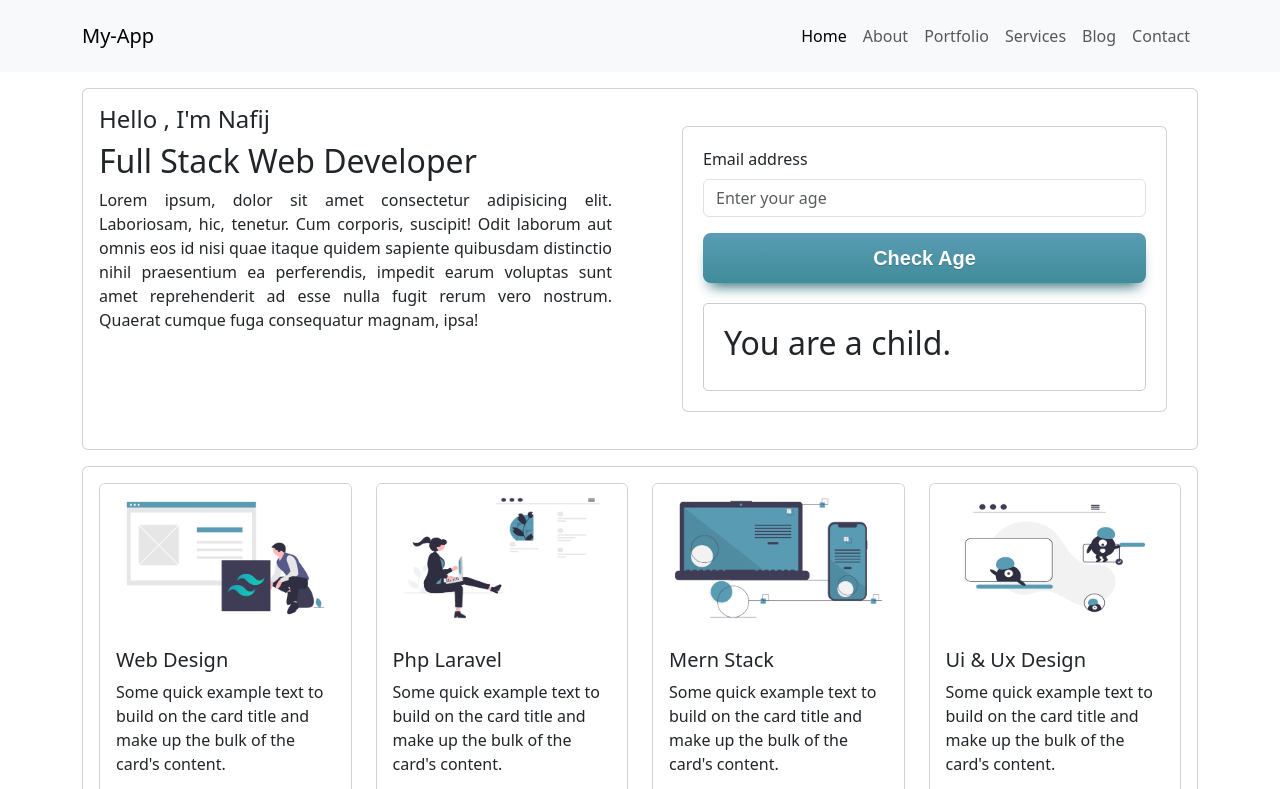
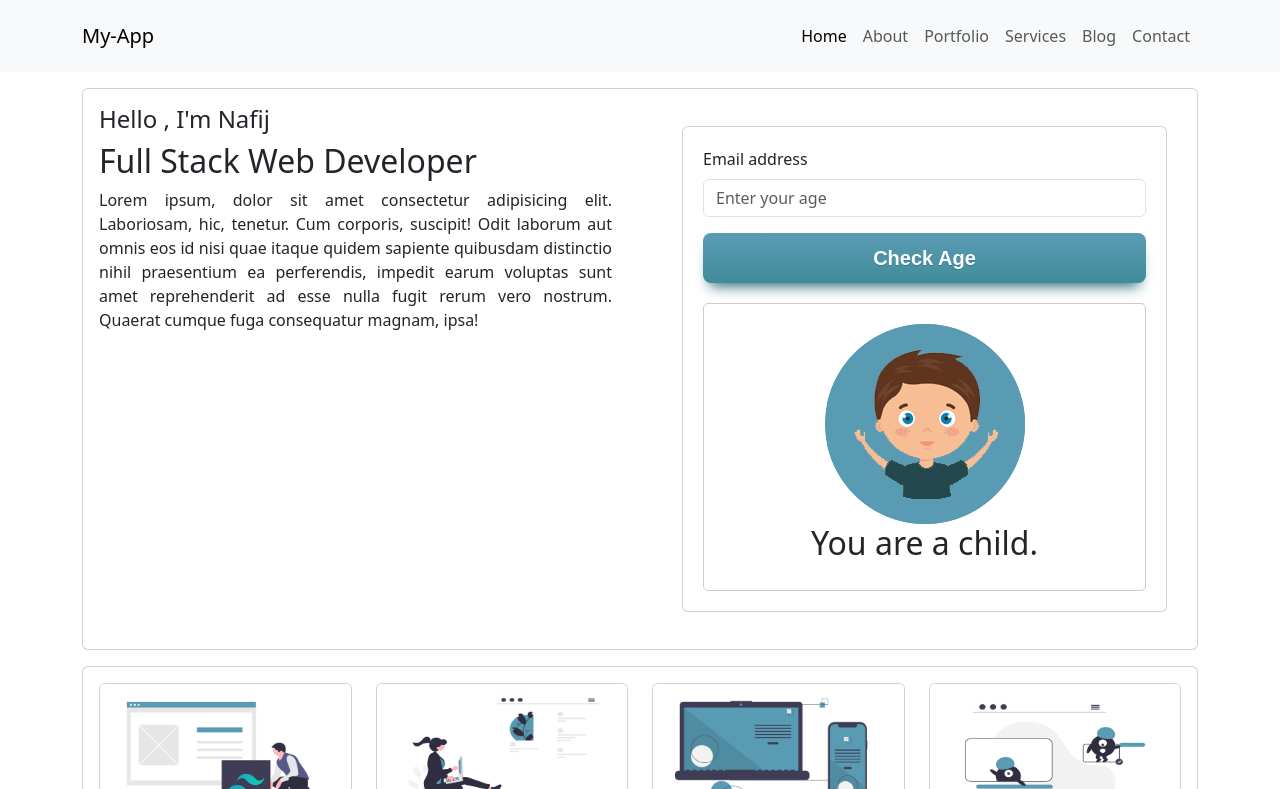
Before and after one commit to nafijfuad39/-assignment-01, a plain HTML site: page index.html in a window 1280 px wide. Both pictures are taken after a click on the button "Check Age". Shown: the top 789 px of the page. Drawn offline with Linux system fonts and the light colour scheme.

Commit message:
4th commit

```diff
--- a/css/style.css
+++ b/css/style.css
@@ -4,6 +4,7 @@
      padding: 20px;
      border: 1px solid #ccc;
      border-radius: 5px;
+     text-align: center;
  }
 
  .banner_content p {
--- a/index.html
+++ b/index.html
@@ -62,6 +62,7 @@
                             <button onclick="checkAge()" class="myButton">Check Age</button>
                         </div>
                         <div id="result-card">
+                            <img id="result-image" alt="Result Image">
                             <h2 id="result-text"></h2>
                         </div>
                     </div>
--- a/js/script.js
+++ b/js/script.js
@@ -2,10 +2,13 @@
             var age = document.getElementById('ageInput').value;
             var resultCard = document.getElementById('result-card');
             var resultText = document.getElementById('result-text');
+            var resultImage = document.getElementById('result-image');
 
             if (age >= 18) {
+                resultImage.src = './image/adult.png';
                 resultText.textContent = 'You are an adult.';
             } else {
+                resultImage.src = './image/child.png';
                 resultText.textContent = 'You are a child.';
             }
             resultCard.style.display = 'block';
```
Also changed, not shown: image/adult.png (added), image/child.png (added).
